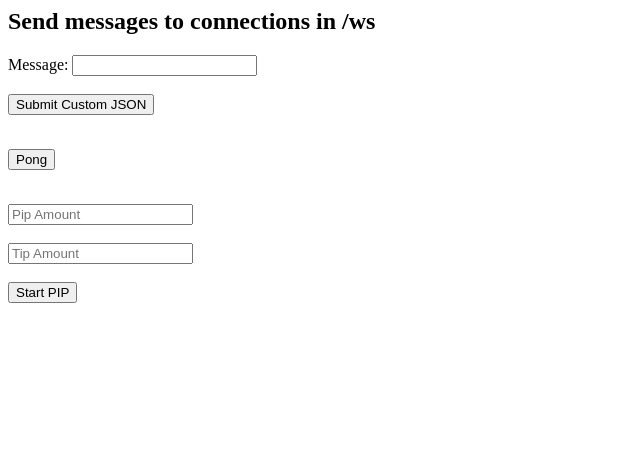
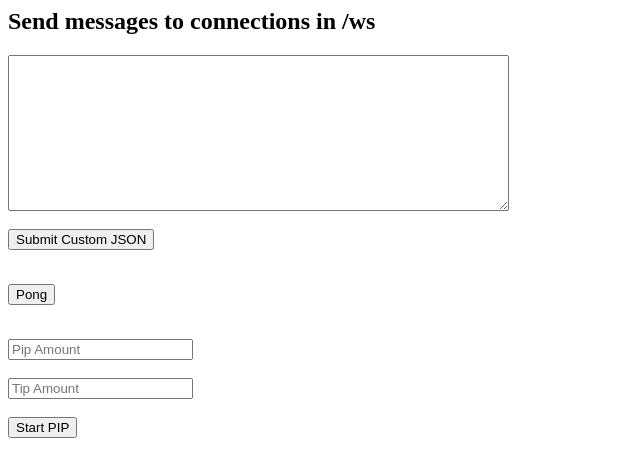
Before and after one commit to rafaelatdoshii/simple-websocket-server, a website: page index.html in a window 1280 px wide. Shown: the whole page, without its empty margins (0-640 px from the left). Drawn offline with Linux system fonts and the light colour scheme.

Commit message:
Update  custom message to use TextArea

```diff
--- a/index.html
+++ b/index.html
@@ -4,8 +4,7 @@
 
 <body>
     <form action="/msg" method="post" autocomplete="off">
-        <label for="message">Message:</label>
-        <input type="text" id="message" name="message"><br><br>
+        <textarea id="message" name="message" rows="10" cols="60"></textarea><br><br>
         <input type="submit" value="Submit Custom JSON">
     </form>
 </br>
```
